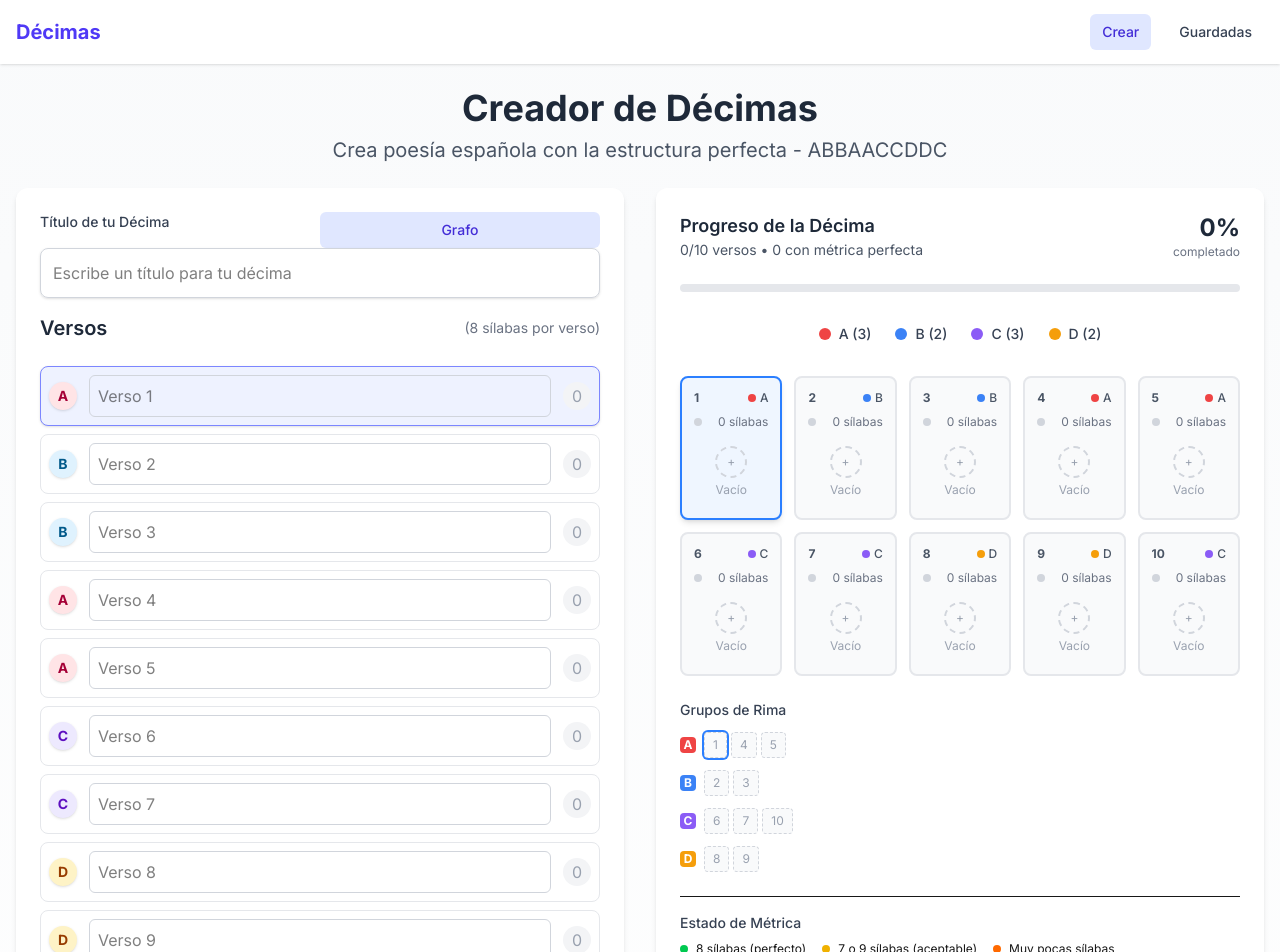
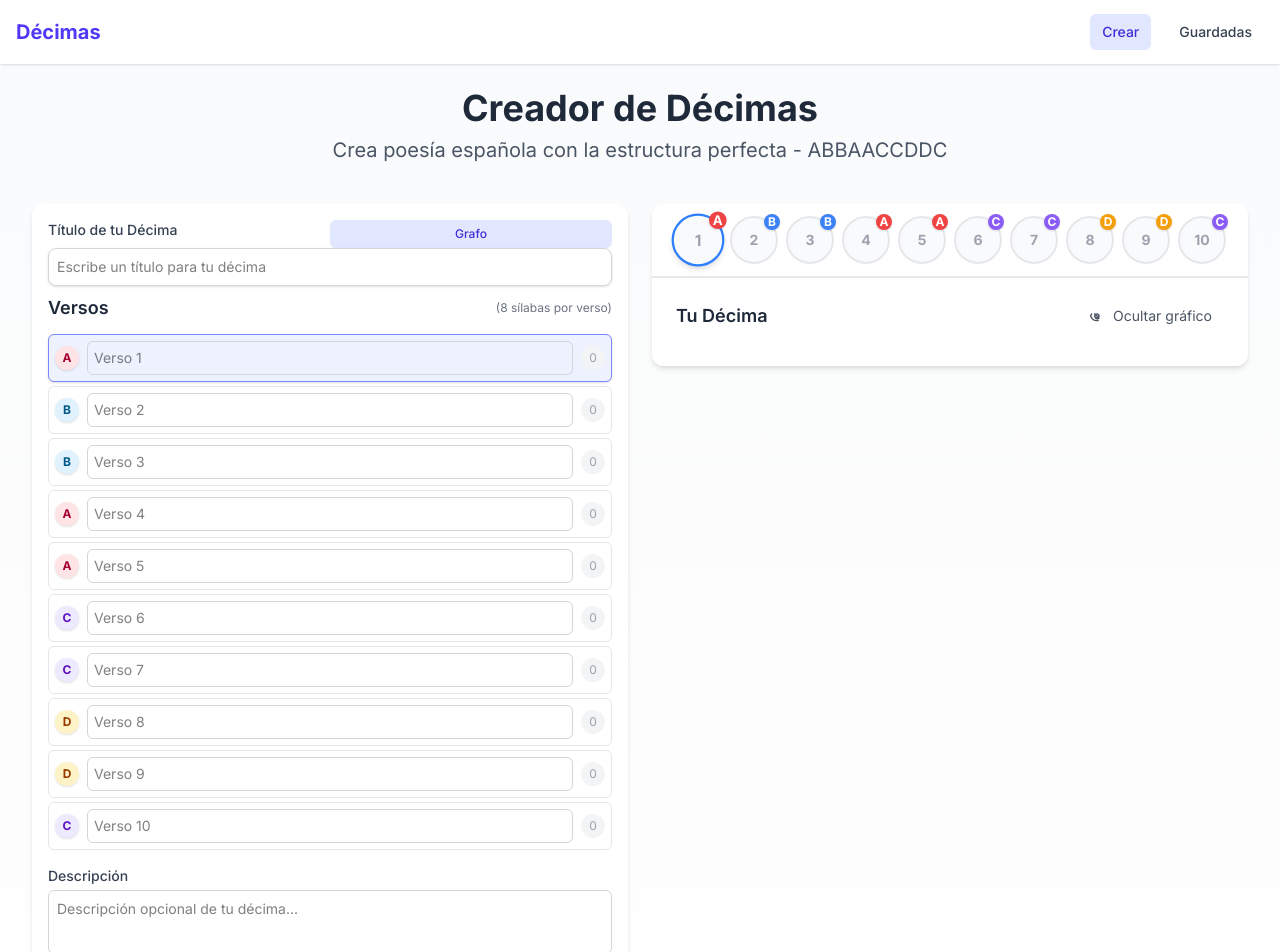
Before and after one commit to PascalOrdano18/say-more, a Next.js app: page / in a window 1280 px wide. Shown: the top 952 px of the page. Built offline with nearby package versions, Linux system fonts and the light colour scheme.

Commit message:
changes in UI

```diff
--- a/app/components/DecimaEditor.tsx
+++ b/app/components/DecimaEditor.tsx
@@ -188,17 +188,17 @@ export default function DecimaEditor({ editId, initialTitle = '', initialVerses
   };
 
   return (
-    <div className="grid grid-cols-1 md:grid-cols-2 gap-8">
+    <div className="min-h-screen grid grid-cols-1 md:grid-cols-2 gap-6 p-4">
       {/* Left side - Verses input */}
-      <div className="flex flex-col bg-white rounded-xl shadow-md">
+      <div className="flex flex-col bg-white rounded-xl shadow-md h-fit max-h-screen overflow-y-auto">
         {/* Title input */}
-        <div className="p-6 pb-4">
+        <div className="p-4 pb-2">
           <div className='w-full grid grid-cols-2'>
             <label htmlFor="decima-title" className="block text-sm font-medium text-gray-700 mb-2">
               Título de tu Décima
             </label>
             <button
-              className='px-3 py-2 rounded-md text-sm font-medium bg-indigo-100 text-indigo-700 hover:text-gray-700 hover:bg-gray-100 transition-all hover:cursor-pointer'
+              className='px-2 py-1 rounded-md text-xs font-medium bg-indigo-100 text-indigo-700 hover:text-gray-700 hover:bg-gray-100 transition-all hover:cursor-pointer'
               onClick={() => setActiveGraph(!activeGraph)}
               >
               Grafo
@@ -210,28 +210,28 @@ export default function DecimaEditor({ editId, initialTitle = '', initialVerses
             value={title}
             onChange={(e) => handleTitleChange(e.target.value)}
             placeholder="Escribe un título para tu décima"
-            className="w-full p-3 border border-gray-300 rounded-lg focus:ring-2 focus:ring-indigo-400 focus:border-indigo-400 text-black shadow-sm"
+            className="w-full p-2 text-sm border border-gray-300 rounded-lg focus:ring-1 focus:ring-indigo-400 focus:border-indigo-400 text-black shadow-sm"
           />
         </div>
 
-        <div className="px-6 pb-2">
-          <h2 className="text-xl font-semibold mb-4 text-gray-800 flex items-center">
+        <div className="px-4 pb-1">
+          <h2 className="text-lg font-semibold mb-2 text-gray-800 flex items-center">
             <span>Versos</span>
-            <span className="ml-auto text-sm font-normal text-gray-500">(8 sílabas por verso)</span>
+            <span className="ml-auto text-xs font-normal text-gray-500">(8 sílabas por verso)</span>
           </h2>
         </div>
 
-        {/* No overflow-y-auto to show all verses without scrolling */}
-        <div className="px-6 pb-4 space-y-2">
+        {/* Compact verse layout to fit all on screen */}
+        <div className="px-4 pb-2 space-y-1">
           {verses.map((verse, index) => (
             <div
               key={index}
-              className={`flex items-center space-x-3 p-2 rounded-lg border transition-all ${
+              className={`flex items-center space-x-2 p-1.5 rounded-md border transition-all ${
                 activeVerseIndex === index ? 'border-indigo-400 shadow-sm bg-indigo-50' : 'border-gray-200 hover:border-gray-300'
               }`}
               onClick={() => setActiveVerseIndex(index)}
             >
-              <span className={`font-mono text-sm font-bold w-7 h-7 flex items-center justify-center ${getPatternColor(index)} rounded-full shadow-sm`}>
+              <span className={`font-mono text-xs font-bold w-6 h-6 flex items-center justify-center ${getPatternColor(index)} rounded-full shadow-sm`}>
                 {getPatternLetter(index)}
               </span>
 
@@ -241,12 +241,12 @@ export default function DecimaEditor({ editId, initialTitle = '', initialVerses
                   value={verse}
                   onChange={(e) => handleVerseChange(index, e.target.value)}
                   placeholder={`Verso ${index + 1}`}
-                  className="w-full p-2 border border-gray-300 rounded-md focus:ring-2 focus:ring-indigo-400 focus:border-indigo-400 text-black"
+                  className="w-full p-1.5 text-sm border border-gray-300 rounded-md focus:ring-1 focus:ring-indigo-400 focus:border-indigo-400 text-black"
                   onFocus={() => setActiveVerseIndex(index)}
                 />
               </div>
 
-              <span className={`w-7 h-7 flex items-center justify-center rounded-full ${
+              <span className={`w-6 h-6 flex items-center justify-center rounded-full text-xs ${
                 syllableCounts[index] === TARGET_SYLLABLES
                   ? 'bg-green-100 text-green-800'
                   : syllableCounts[index] > TARGET_SYLLABLES
@@ -261,33 +261,34 @@ export default function DecimaEditor({ editId, initialTitle = '', initialVerses
           ))}
         </div>
 
-         <div className='text-black mx-6 my-4'>
-          <h2 className='text-lg align-middle text-center underline'>DESCRIPCION</h2>
+                  <div className='text-black mx-4 my-2'>
+          <h2 className='text-sm font-medium text-gray-700 mb-1'>Descripción</h2>
             <textarea
-              className='w-full h-full text-black border-2 border-black rounded-lg p-2'
+              className='w-full h-16 text-sm text-black border border-gray-300 rounded-md p-2 resize-none'
+              placeholder="Descripción opcional de tu décima..."
               onChange={(e) => handleDescriptionChange(e.target.value)}
               />
           </div>
 
 
-        {/* Word suggestions for active verse */}
-        <div className="px-6 pb-4 mt-10">
-          <div className="p-4 bg-gray-50 rounded-lg border border-gray-200">
-            <h3 className="text-sm font-semibold text-gray-700 mb-3">Sugerencias para rimar:</h3>
+        {/* Word suggestions for active verse - Compact */}
+        <div className="px-4 pb-3 mt-2">
+          <div className="p-3 bg-gray-50 rounded-md border border-gray-200">
+            <h3 className="text-xs font-medium text-gray-700 mb-2">Sugerencias para rimar:</h3>
             {lastWordSuggestions.length > 0 ? (
-              <div className="flex flex-wrap gap-2">
-                {lastWordSuggestions.map((word, idx) => (
+              <div className="flex flex-wrap gap-1">
+                {lastWordSuggestions.slice(0, 6).map((word, idx) => (
                   <button
                     key={idx}
                     onClick={() => applySuggestion(word)}
-                    className="px-3 py-1.5 bg-indigo-100 hover:bg-indigo-200 text-indigo-800 rounded-full text-sm font-medium transition-colors"
+                    className="px-2 py-1 bg-indigo-100 hover:bg-indigo-200 text-indigo-800 rounded text-xs font-medium transition-colors"
                   >
                     {word}
                   </button>
                 ))}
               </div>
             ) : (
-              <p className="text-gray-500 italic text-sm">
+              <p className="text-gray-500 italic text-xs">
                 {getPatternLetter(activeVerseIndex) === getPatternLetter(activeVerseIndex).toUpperCase()
                   ? "Escribe un verso con la misma letra en minúscula para ver sugerencias"
                   : "Escribe algunas palabras para ver sugerencias"}
@@ -298,7 +299,7 @@ export default function DecimaEditor({ editId, initialTitle = '', initialVerses
 
 
         {/* Save and View buttons */}
-        <div className="px-6 pb-6">
+        <div className="px-4 pb-4">
           <div className="flex space-x-4">
             <button
               onClick={handleSave}
@@ -324,7 +325,7 @@ export default function DecimaEditor({ editId, initialTitle = '', initialVerses
       </div>
 
       {/* Right side - Visualization and Preview */}
-      <div className="flex flex-col bg-white rounded-xl shadow-md overflow-hidden">
+      <div className="flex flex-col bg-white rounded-xl shadow-md overflow-hidden h-fit max-h-screen">
         {/* Visualization */}
         {activeGraph &&
         <div className="border-b border-gray-200">
--- a/app/components/DecimaGraph.tsx
+++ b/app/components/DecimaGraph.tsx
@@ -1,7 +1,6 @@
 'use client';
 
 import React, { useMemo } from 'react';
-import { getWordEnding } from '../utils/rhymeHelper';
 import { countSyllablesInVerse } from '../utils/syllableCounter';
 
 interface DecimaGraphProps {
@@ -17,7 +16,7 @@ const DecimaGraph: React.FC<DecimaGraphProps> = ({
   activeVerseIndex,
   onVerseClick
 }) => {
-  // Colors for different rhyme patterns
+  // Minimal colors for different rhyme patterns
   const rhymeColors = useMemo<Record<string, string>>(() => ({
     'A': '#ef4444', // Red
     'B': '#3b82f6', // Blue
@@ -31,93 +30,27 @@ const DecimaGraph: React.FC<DecimaGraphProps> = ({
     [verses]
   );
 
-  // Get rhyme endings
-  const rhymeEndings = useMemo(() =>
-    verses.map(verse => {
-      if (!verse.trim()) return '';
-      const words = verse.split(' ');
-      const lastWord = words[words.length - 1] || '';
-      return getWordEnding(lastWord);
-    }),
-    [verses]
-  );
-
-  // Group verses by rhyme pattern
-  const rhymeGroups = useMemo(() => {
-    const groups: Record<string, number[]> = {};
-    for (let i = 0; i < pattern.length; i++) {
-      const letter = pattern[i].toUpperCase();
-      if (!groups[letter]) groups[letter] = [];
-      groups[letter].push(i);
-    }
-    return groups;
-  }, [pattern]);
-
   const getVerseStatus = (index: number) => {
+    const syllables = syllableCounts[index];
     const verse = verses[index];
-    const syllables = syllableCounts[index];
 
     if (!verse.trim()) return 'empty';
-    if (syllables < 7) return 'short';
-    if (syllables > 9) return 'long';
     if (syllables === 8) return 'perfect';
-    return 'close';
+    return 'imperfect';
   };
 
   const getStatusColor = (status: string) => {
     switch (status) {
-      case 'perfect': return 'bg-green-500';
-      case 'close': return 'bg-yellow-500';
-      case 'short': return 'bg-orange-500';
-      case 'long': return 'bg-red-500';
-      default: return 'bg-gray-300';
+      case 'perfect': return 'bg-green-400';
+      case 'imperfect': return 'bg-amber-400';
+      default: return 'bg-gray-200';
     }
   };
 
-  const completedVerses = verses.filter(v => v.trim()).length;
-  const perfectVerses = syllableCounts.filter(count => count === 8).length;
-
   return (
-    <div className="bg-white p-6 space-y-6">
-      {/* Header Stats */}
-      <div className="flex justify-between items-center">
-        <div>
-          <h3 className="text-lg font-semibold text-gray-800">Progreso de la Décima</h3>
-          <p className="text-sm text-gray-600">
-            {completedVerses}/10 versos • {perfectVerses} con métrica perfecta
-          </p>
-        </div>
-        <div className="text-right">
-          <div className="text-2xl font-bold text-gray-800">{Math.round((completedVerses / 10) * 100)}%</div>
-          <div className="text-xs text-gray-500">completado</div>
-        </div>
-      </div>
-
-      {/* Progress Bar */}
-      <div className="w-full bg-gray-200 rounded-full h-2">
-        <div
-          className="bg-blue-500 h-2 rounded-full transition-all duration-300"
-          style={{ width: `${(completedVerses / 10) * 100}%` }}
-        ></div>
-      </div>
-
-      {/* Rhyme Pattern Legend */}
-      <div className="flex items-center justify-center space-x-6 py-2">
-        {Object.entries(rhymeGroups).map(([letter, indices]) => (
-          <div key={letter} className="flex items-center space-x-2">
-            <div
-              className="w-3 h-3 rounded-full"
-              style={{ backgroundColor: rhymeColors[letter] }}
-            ></div>
-            <span className="text-sm font-medium text-gray-700">
-              {letter} ({indices.length})
-            </span>
-          </div>
-        ))}
-      </div>
-
-      {/* Verse Grid */}
-      <div className="grid grid-cols-5 gap-3">
+    <div className="bg-white p-3">
+      {/* Ultra-minimalistic verse circles */}
+      <div className="flex justify-center space-x-2">
         {verses.map((verse, index) => {
           const status = getVerseStatus(index);
           const isActive = index === activeVerseIndex;
@@ -127,119 +60,36 @@ const DecimaGraph: React.FC<DecimaGraphProps> = ({
           return (
             <div
               key={index}
-              className={`relative p-3 rounded-lg border-2 cursor-pointer transition-all duration-200 hover:shadow-md ${
+              className={`relative w-12 h-12 rounded-full border-2 cursor-pointer transition-all flex items-center justify-center ${
                 isActive
-                  ? 'border-blue-500 bg-blue-50 shadow-md'
-                  : 'border-gray-200 bg-gray-50 hover:border-gray-300'
+                  ? 'border-blue-500 shadow-md scale-110'
+                  : 'border-gray-200 hover:border-gray-400'
               }`}
+              style={{
+                backgroundColor: status === 'perfect' ? `${rhymeColor}20` : status === 'empty' ? '#f9fafb' : '#fef3cd'
+              }}
               onClick={() => onVerseClick?.(index)}
             >
-              {/* Verse Number & Rhyme Letter */}
-              <div className="flex justify-between items-start mb-2">
-                <span className="text-xs font-bold text-gray-600">
-                  {index + 1}
-                </span>
-                <div className="flex items-center space-x-1">
-                  <div
-                    className="w-2 h-2 rounded-full"
-                    style={{ backgroundColor: rhymeColor }}
-                  ></div>
-                  <span className="text-xs font-medium text-gray-600">
-                    {rhymeLetter}
-                  </span>
-                </div>
+              {/* Verse number */}
+              <span
+                className="text-sm font-bold"
+                style={{
+                  color: status === 'perfect' ? rhymeColor : status === 'empty' ? '#9ca3af' : '#d97706'
+                }}
+              >
+                {index + 1}
+              </span>
+
+              {/* Small rhyme letter indicator */}
+              <div
+                className="absolute -top-1 -right-1 w-4 h-4 rounded-full flex items-center justify-center text-xs font-bold text-white shadow-sm"
+                style={{ backgroundColor: rhymeColor }}
+              >
+                {rhymeLetter}
               </div>
-
-              {/* Status Indicator */}
-              <div className="flex items-center justify-between mb-2">
-                <div className={`w-2 h-2 rounded-full ${getStatusColor(status)}`}></div>
-                <span className="text-xs text-gray-500">
-                  {syllableCounts[index]} sílabas
-                </span>
-              </div>
-
-              {/* Verse Preview or Empty State */}
-              {verse.trim() ? (
-                <div className="space-y-1">
-                  <p className="text-xs text-gray-700 line-clamp-2 leading-tight">
-                    {verse.substring(0, 40)}{verse.length > 40 ? '...' : ''}
-                  </p>
-                  {rhymeEndings[index] && (
-                    <p className="text-xs text-gray-500 font-medium">
-                      -{rhymeEndings[index]}
-                    </p>
-                  )}
-                </div>
-              ) : (
-                <div className="text-center py-2">
-                  <div className="w-8 h-8 mx-auto border-2 border-dashed border-gray-300 rounded-full flex items-center justify-center">
-                    <span className="text-gray-400 text-xs">+</span>
-                  </div>
-                  <p className="text-xs text-gray-400 mt-1">Vacío</p>
-                </div>
-              )}
             </div>
           );
         })}
-      </div>
-
-      {/* Rhyme Groups Visualization */}
-      <div className="space-y-3">
-        <h4 className="text-sm font-medium text-gray-700">Grupos de Rima</h4>
-        {Object.entries(rhymeGroups).map(([letter, indices]) => (
-          <div key={letter} className="flex items-center space-x-2">
-            <div
-              className="w-4 h-4 rounded flex items-center justify-center text-white text-xs font-bold"
-              style={{ backgroundColor: rhymeColors[letter] }}
-            >
-              {letter}
-            </div>
-            <div className="flex-1 flex space-x-1">
-              {indices.map(i => (
-                <div
-                  key={i}
-                  className={`px-2 py-1 rounded text-xs ${
-                    verses[i].trim()
-                      ? 'bg-gray-100 text-gray-700'
-                      : 'bg-gray-50 text-gray-400 border border-dashed border-gray-300'
-                  } ${i === activeVerseIndex ? 'ring-2 ring-blue-500' : ''}`}
-                  onClick={() => onVerseClick?.(i)}
-                  style={{ cursor: 'pointer' }}
-                >
-                  {i + 1}
-                  {rhymeEndings[i] && (
-                    <span className="ml-1 text-gray-500">
-                      -{rhymeEndings[i]}
-                    </span>
-                  )}
-                </div>
-              ))}
-            </div>
-          </div>
-        ))}
-      </div>
-
-      {/* Status Legend */}
-      <div className="border-t pt-4">
-        <h4 className="text-sm font-medium text-gray-700 mb-2">Estado de Métrica</h4>
-        <div className="flex flex-wrap gap-4 text-xs">
-          <div className="flex items-center space-x-2">
-            <div className="w-2 h-2 rounded-full bg-green-500"></div>
-            <span>8 sílabas (perfecto)</span>
-          </div>
-          <div className="flex items-center space-x-2">
-            <div className="w-2 h-2 rounded-full bg-yellow-500"></div>
-            <span>7 o 9 sílabas (aceptable)</span>
-          </div>
-          <div className="flex items-center space-x-2">
-            <div className="w-2 h-2 rounded-full bg-orange-500"></div>
-            <span>Muy pocas sílabas</span>
-          </div>
-          <div className="flex items-center space-x-2">
-            <div className="w-2 h-2 rounded-full bg-red-500"></div>
-            <span>Demasiadas sílabas</span>
-          </div>
-        </div>
       </div>
     </div>
   );
--- a/app/edit/[id]/page.tsx
+++ b/app/edit/[id]/page.tsx
@@ -1,25 +1,26 @@
 'use client';
 
-import { useEffect, useState } from 'react';
+import { useEffect, useState, use } from 'react';
 import { useRouter } from 'next/navigation';
 import { getDecimaById } from '../../utils/storage';
 import DecimaEditor from '../../components/DecimaEditor';
 
 interface EditDecimaPageProps {
-  params: {
+  params: Promise<{
     id: string;
-  };
+  }>;
 }
 
 export default function EditDecimaPage({ params }: EditDecimaPageProps) {
   const router = useRouter();
   const [title, setTitle] = useState<string>('');
   const [verses, setVerses] = useState<string[]>([]);
+  const [description, setDescription] = useState<string>('');
   const [loading, setLoading] = useState<boolean>(true);
   const [error, setError] = useState<string>('');
 
-  // Access the id directly
-  const id = params.id;
+  // Unwrap the params Promise using React.use()
+  const { id } = use(params);
 
   useEffect(() => {
     // Get the decima by ID
@@ -33,6 +34,7 @@ export default function EditDecimaPage({ params }: EditDecimaPageProps) {
 
     setTitle(decima.title);
     setVerses(decima.verses);
+    setDescription(decima.description || '');
     setLoading(false);
   }, [id]);
 
@@ -78,6 +80,7 @@ export default function EditDecimaPage({ params }: EditDecimaPageProps) {
         editId={id}
         initialTitle={title}
         initialVerses={verses}
+        initialDescription={description}
       />
     </div>
   );
```
